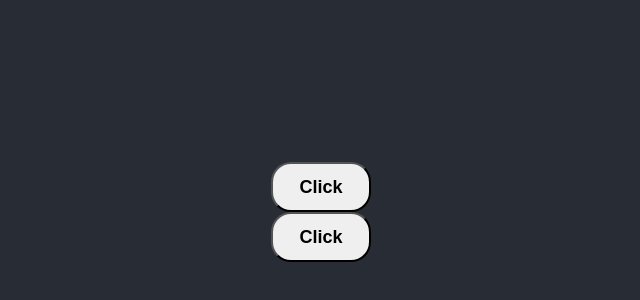
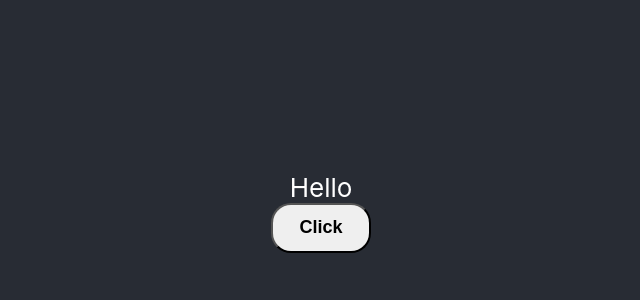
Before and after one commit to abdallahabusedo/LearnReact, a React (Create React App) app in the folder React/NewReactApplication/hello-world/: page / in a window 1280 px wide. Shown: the part 188-488 px from the top of the page, without its empty margins (319-959 px from the left). Built offline with nearby package versions, Linux system fonts and the light colour scheme; the HTML template or start-up script is replaced by a standard one.

Commit message:
Binding Event Handlers

```diff
--- a/React/NewReactApplication/hello-world/src/App.js
+++ b/React/NewReactApplication/hello-world/src/App.js
@@ -11,6 +11,7 @@
 import Counter from "./Components/Counter";
 import FunctionClick from "./Components/functionClick";
 import ClassClick from "./Components/ClassClick";
+import EventBind from "./Components/EventBind";
 function App() {
   return (
     <div className="App">
@@ -31,8 +32,10 @@
         {/* <Greet name="abdallah" heroName="ironMan" />
         <GreetClass name="Ahmed" heroName="Hulk" /> */}
         {/* Event Handling */}
-        <FunctionClick />
-        <ClassClick />
+        {/* <FunctionClick />
+        <ClassClick /> */}
+        {/* Binding Event Handlers */}
+        <EventBind />
       </header>
     </div>
   );
--- /dev/null
+++ b/React/NewReactApplication/hello-world/src/Components/EventBind.js
@@ -0,0 +1,23 @@
+import React, { Component } from "react";
+
+class EventBind extends Component {
+  constructor(props) {
+    super(props);
+    this.state = {
+      massage: "Hello",
+    };
+  }
+  clickHandler = () => {
+    this.setState({ massage: "GoodBye" });
+  };
+  render() {
+    return (
+      <div>
+        <div>{this.state.massage}</div>
+        <button onClick={this.clickHandler}>Click</button>
+      </div>
+    );
+  }
+}
+
+export default EventBind;
```
Also changed, not shown: 2 other files (tests, documents, lock files or other folders).
